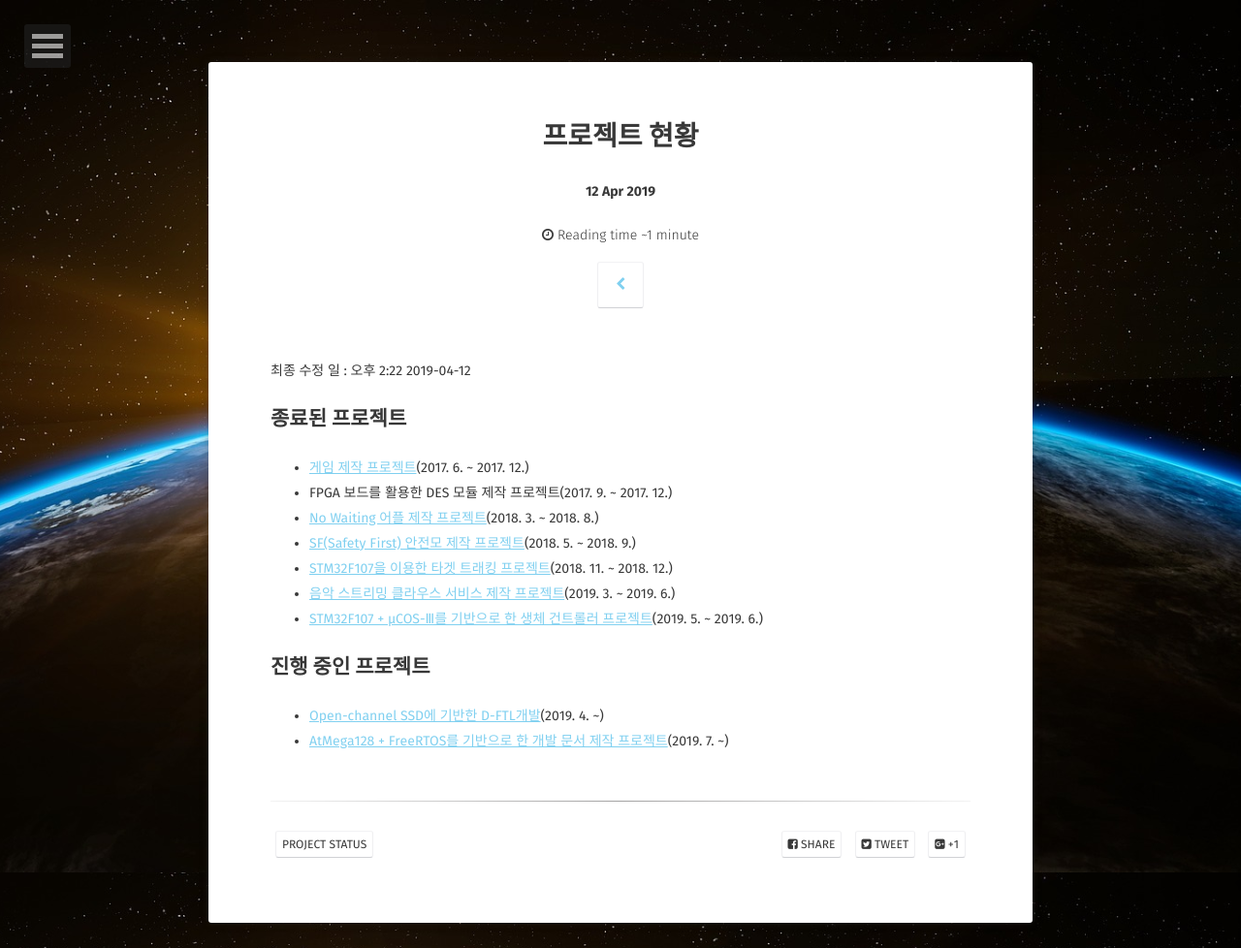
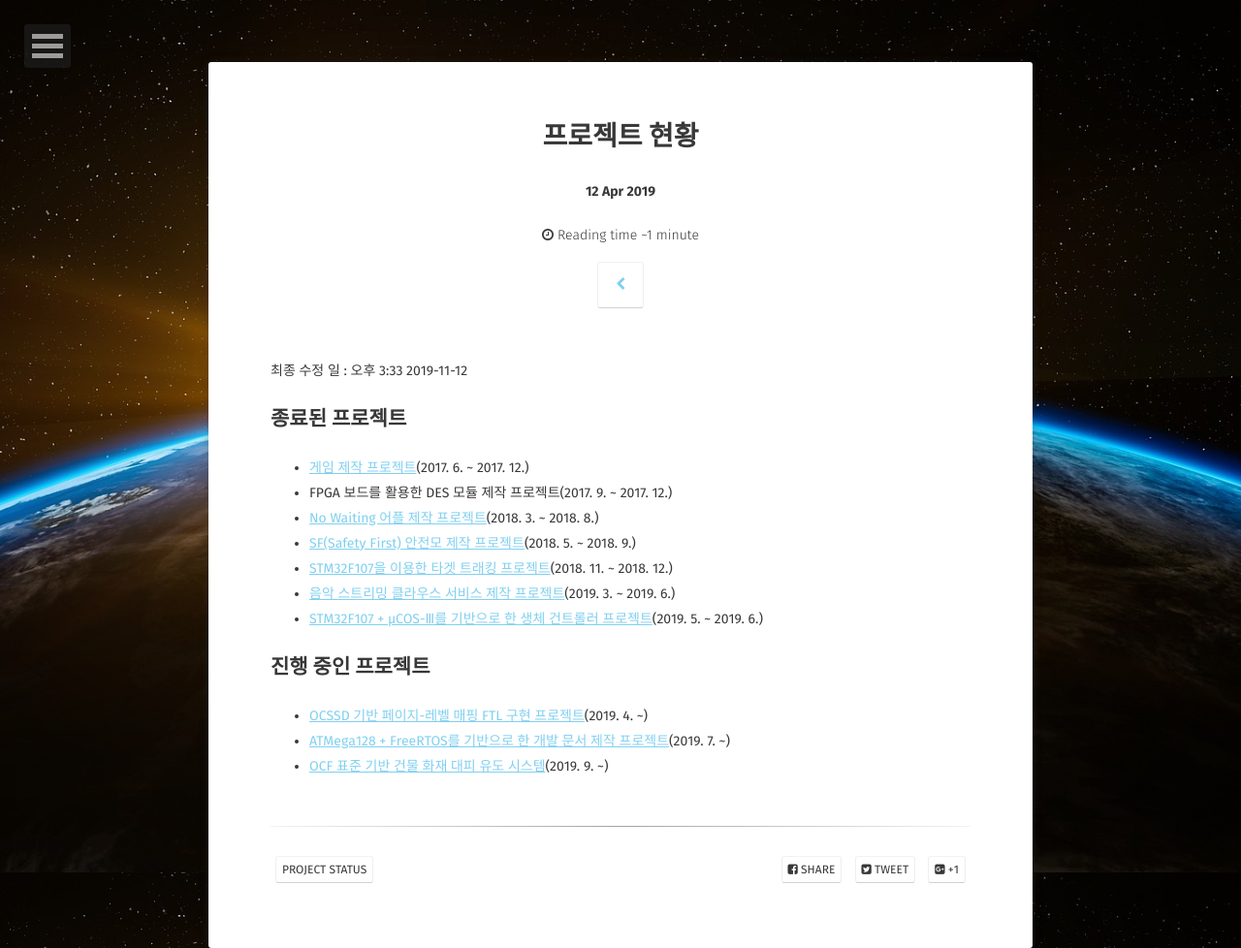
Before and after one commit to BlaCkinkGJ/blackinkgj.github.io, a Jekyll site: the page built from _posts/project/2018-04-29-project-status.md, in a window 1280 px wide. Shown: the whole page at 97% size. Built offline with Jekyll 4.4.1, drawn with Linux system fonts in a browser that asks for light colours; some web fonts are replaced.

Commit message:
Update 2018-04-29-project-status.md

```diff
--- a/_posts/project/2018-04-29-project-status.md
+++ b/_posts/project/2018-04-29-project-status.md
@@ -8,7 +8,7 @@ tag:
 - project status
 comments: false
 ---
-최종 수정 일 : 오후 2:22 2019-04-12
+최종 수정 일 : 오후 3:33 2019-11-12
 
 
 ## 종료된 프로젝트
@@ -23,5 +23,6 @@ comments: false
 
 ## 진행 중인 프로젝트
 
-- [Open-channel SSD에 기반한 D-FTL개발](https://github.com/central-engineering-organization/linux)(2019. 4. ~)
-- [AtMega128 + FreeRTOS를 기반으로 한 개발 문서 제작 프로젝트](https://github.com/BlaCkinkGJ/Atmega128-SimpleProject-FreeRTOS)(2019. 7. ~)
+- [OCSSD 기반 페이지-레벨 매핑 FTL 구현 프로젝트](https://github.com/central-engineering-organization/linux)(2019. 4. ~)
+- [ATMega128 + FreeRTOS를 기반으로 한 개발 문서 제작 프로젝트](https://github.com/BlaCkinkGJ/Atmega128-SimpleProject-FreeRTOS)(2019. 7. ~)
+- [OCF 표준 기반 건물 화재 대피 유도 시스템](https://github.com/2nd-Chance/Fire-evacuation-guidance-system-IoT)(2019. 9. ~)
```
